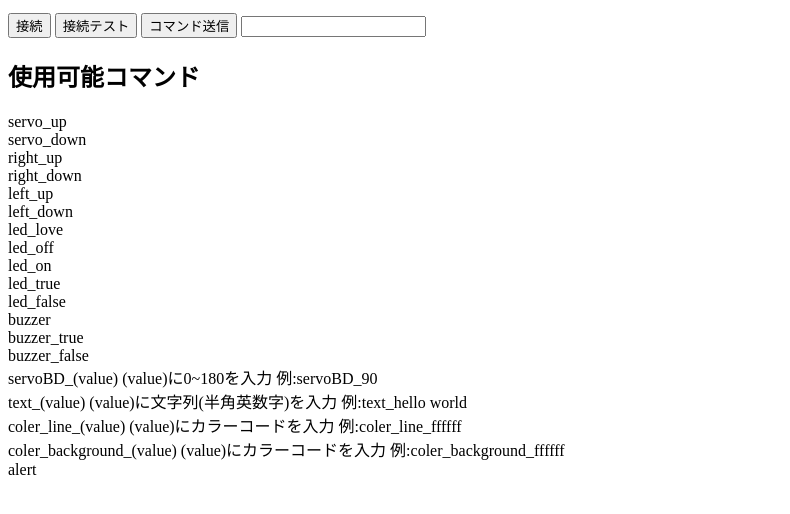
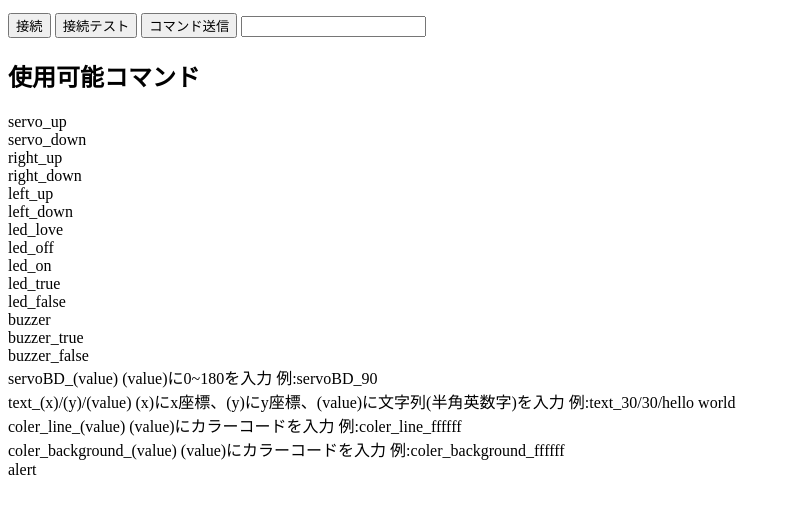
Before and after one commit to tairyou/remote, a plain HTML site: page index.html in a window 1280 px wide. Shown: the part 116-630 px from the top of the page, without its empty margins (0-790 px from the left). Drawn offline with Linux system fonts and the light colour scheme; no server answers.

Commit message:
Update index.html

```diff
--- a/index.html
+++ b/index.html
@@ -30,7 +30,7 @@
       buzzer_true<br>
       buzzer_false<br>
       servoBD_(value)  (value)に0~180を入力 例:servoBD_90<br>
-      text_(value)  (value)に文字列(半角英数字)を入力 例:text_hello world<br>
+      text_(x)/(y)/(value)  (x)にx座標、(y)にy座標、(value)に文字列(半角英数字)を入力 例:text_30/30/hello world<br>
       coler_line_(value)  (value)にカラーコードを入力 例:coler_line_ffffff<br>
       coler_background_(value)  (value)にカラーコードを入力 例:coler_background_ffffff<br>
       alert</p>
```
